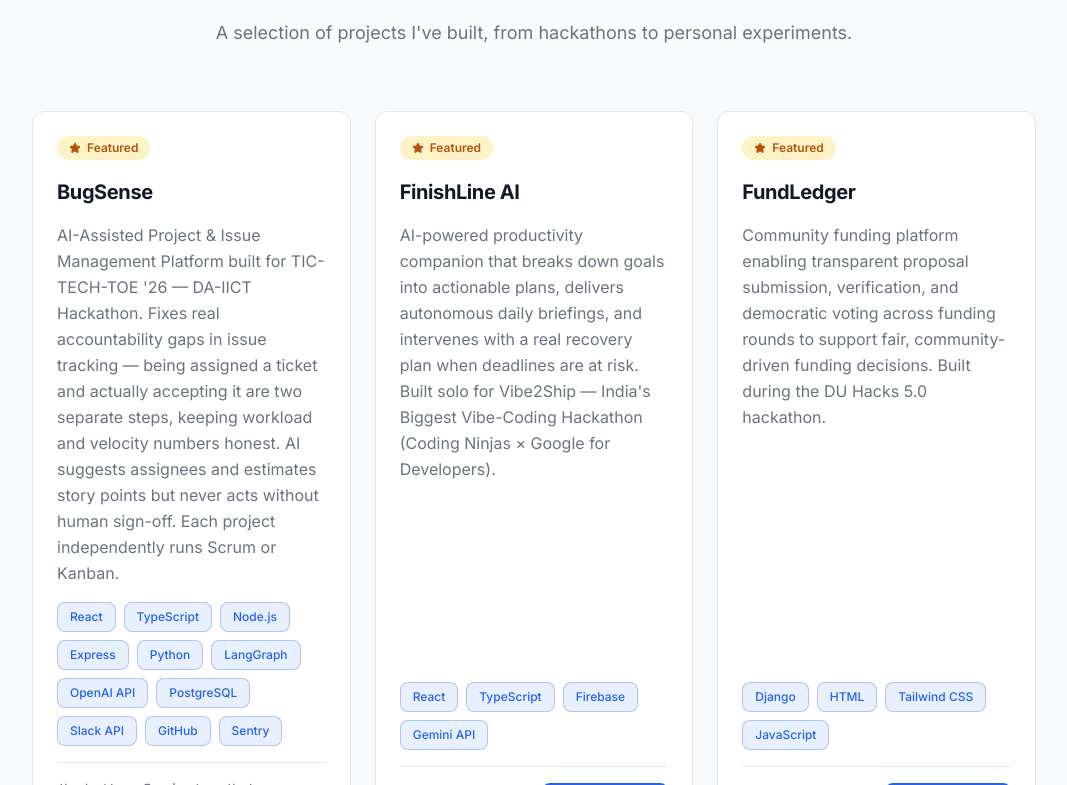
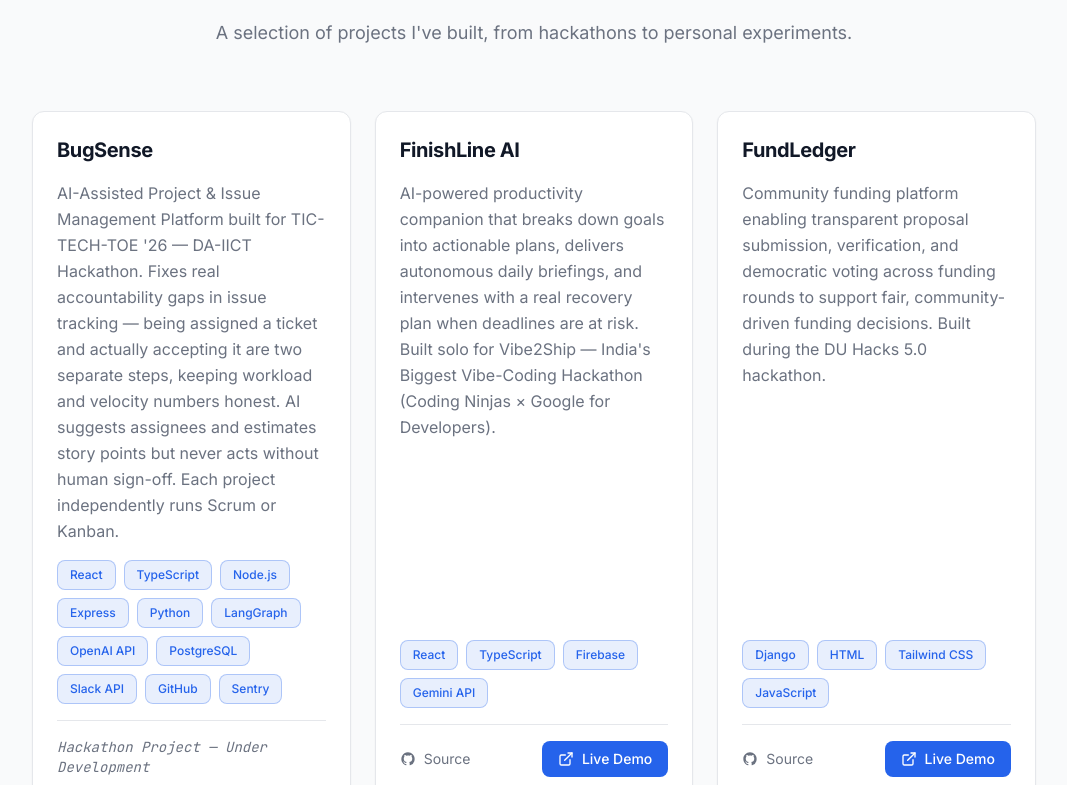
Before and after one commit to KRISHTI2503/my-portfolio, a React (Vite) app: page / in a window 1280 px wide. Shown: the part 2795-3580 px from the top of the page, without its empty margins (106-1173 px from the left). Built offline with nearby package versions, Linux system fonts and the light colour scheme.

Commit message:
fix: remove featured badges and correct TIC-TECH-TOE certificate links

```diff
--- a/src/components/Achievements.jsx
+++ b/src/components/Achievements.jsx
@@ -21,7 +21,7 @@ const achievements = [
     description: 'Developed an Intelligent Virtual Career Advisor to guide students in making informed academic and career decisions.',
     date: '2025',
     type: 'Hackathon',
-    cert: '/certificates/tic_tech_Toe_certi_2026.pdf',
+    cert: '/certificates/tic-tech-toe-4.0.jpeg',
   },
   {
     title: 'Vibe2Ship — Coding Ninjas × Google for Developers',
@@ -35,7 +35,7 @@ const achievements = [
     description: 'AI-Integrated workflow automation engine resolving context fragmentation across developer messaging, issue tracking, and code repositories. Built customizable workflow engines triggering automated GitHub branch creation on task acceptance, integrated LangGraph orchestration for repository-aware debugging, and multi-channel urgency routing via Slack, SMS, and Email.',
     date: '2026',
     type: 'Hackathon',
-    cert: '/certificates/tic-tech-toe-4.0.jpeg',
+    cert: '/certificates/tic_tech_Toe_certi_2026.pdf',
   },
   {
     title: 'CCNA: Introduction to Networks',
--- a/src/components/Projects.jsx
+++ b/src/components/Projects.jsx
@@ -1,4 +1,4 @@
-import { ExternalLink, Star } from 'lucide-react'
+import { ExternalLink } from 'lucide-react'
 import useReveal from '../hooks/useReveal'
 
 // GitHub Icon SVG
@@ -16,7 +16,6 @@ const projects = [
     github: null,
     live: null,
     status: 'Hackathon Project — Under Development',
-    featured: true,
   },
   {
     title: 'FinishLine AI',
@@ -24,7 +23,6 @@ const projects = [
     tags: ['React', 'TypeScript', 'Firebase', 'Gemini API'],
     github: 'https://github.com/KRISHTI2503/FinishLine-AI',
     live: 'https://finishline-ai-820143287124.us-west1.run.app/',
-    featured: true,
   },
   {
     title: 'FundLedger',
@@ -32,7 +30,6 @@ const projects = [
     tags: ['Django', 'HTML', 'Tailwind CSS', 'JavaScript'],
     github: 'https://github.com/PANTH1101/fundledger-django',
     live: 'https://fundledger-django.onrender.com/',
-    featured: true,
   },
   {
     title: 'PaperWise',
@@ -64,17 +61,7 @@ function ProjectCard({ project, index }) {
     <div
       className={`card card-hover group reveal reveal-delay-${(index % 3) + 1} overflow-hidden flex flex-col h-full`}
     >
-      {/* Featured Badge */}
-      {project.featured && (
-        <div className="px-6 pt-6 pb-2">
-          <div className="inline-flex items-center gap-1.5 px-3 py-1 rounded-full bg-amber-100 dark:bg-amber-900/30 text-amber-700 dark:text-amber-400 text-xs font-semibold">
-            <Star className="w-3 h-3 fill-current" />
-            Featured
-          </div>
-        </div>
-      )}
-
-      <div className={`p-6 ${project.featured ? 'pt-2' : ''} space-y-4 flex flex-col flex-1`}>
+      <div className="p-6 space-y-4 flex flex-col flex-1">
         {/* Title */}
         <h3 className="text-xl font-bold text-light-text dark:text-dark-text group-hover:text-primary transition-colors">
           {project.title}
```
